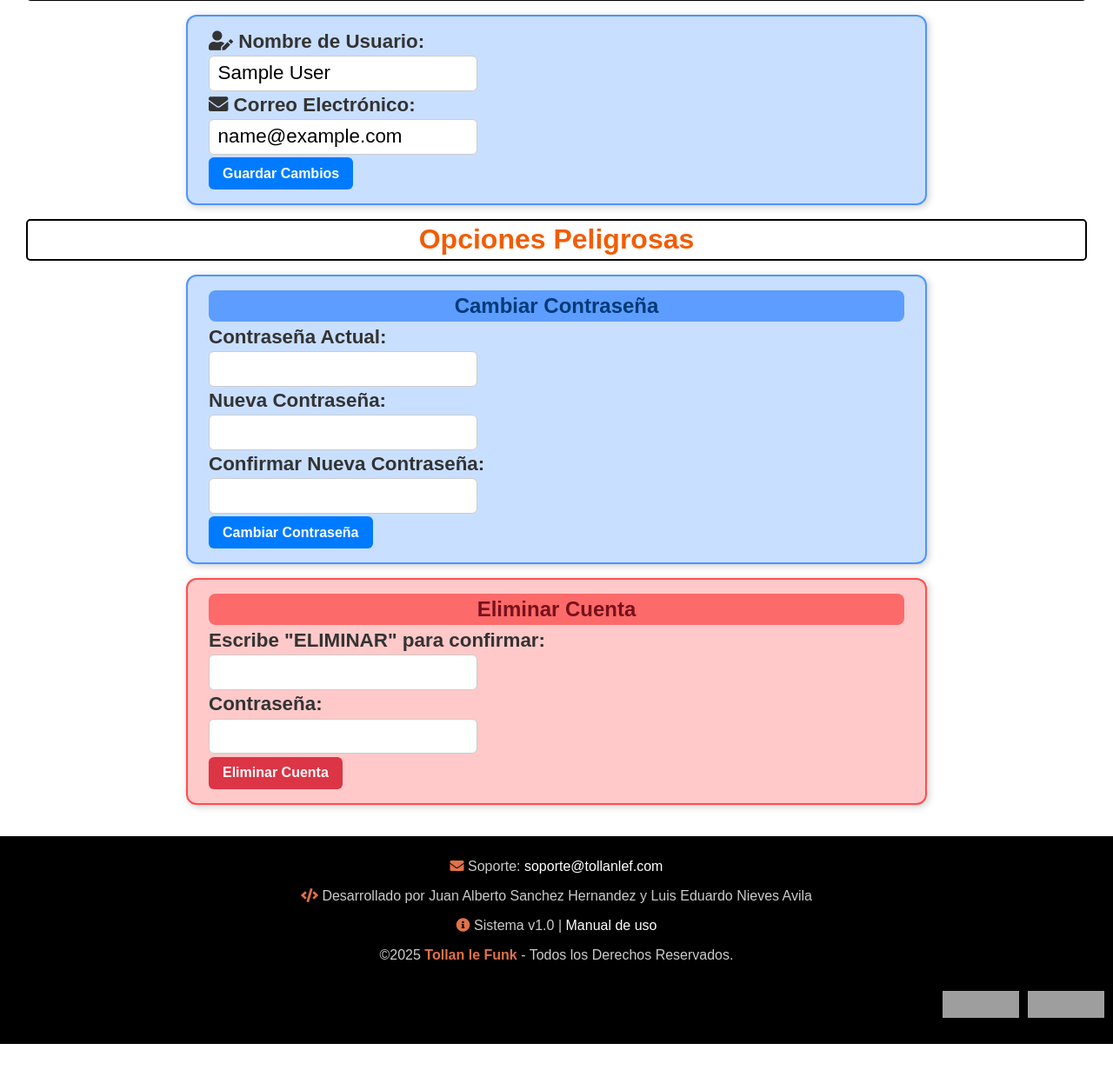
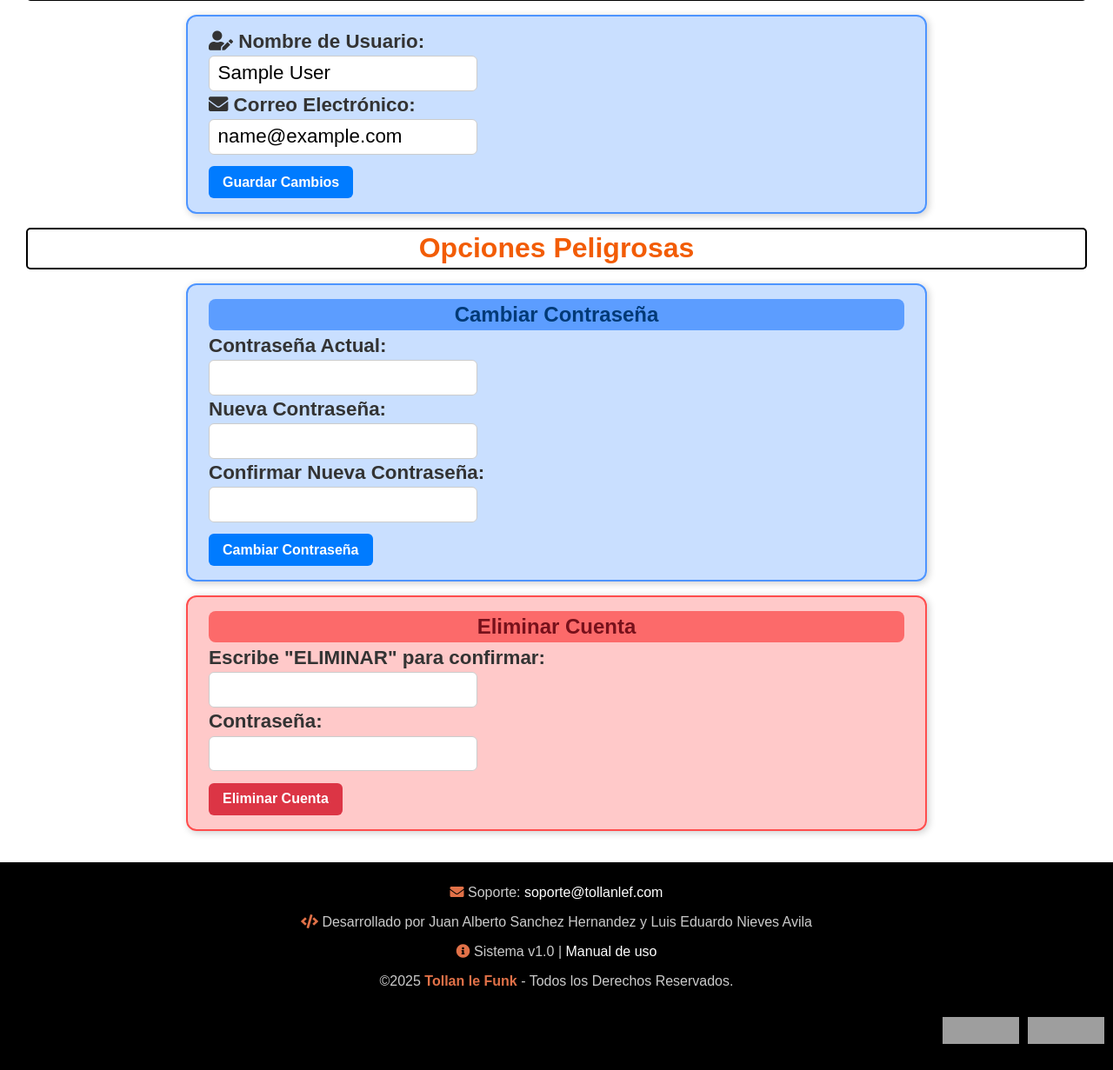
Before and after one commit to LenonWolf/Proyecto_Tollan_Le_Funk, a PHP site: page /src/user.php in a window 1280 px wide. Shown: the part 510-1741 px from the top of the page at 87% size. Before the commit the page ends 1711 px from the top, so only its background shows below. Run offline with PHP 8.4, Linux system fonts and the light colour scheme; the visitor is signed in with stand-in values (Sample User, id 1); grey boxes are pictures that could not be loaded.

Commit message:
Estilo botones user

```diff
--- a/src/user.php
+++ b/src/user.php
@@ -45,6 +45,10 @@
         .div-delete h3 {
             color: #77111bff;
             background-color: #fc6a6aff;
+        }
+
+        .div-form .btn {
+            margin-top: 10px;
         }
     </style>
 </head>
```
